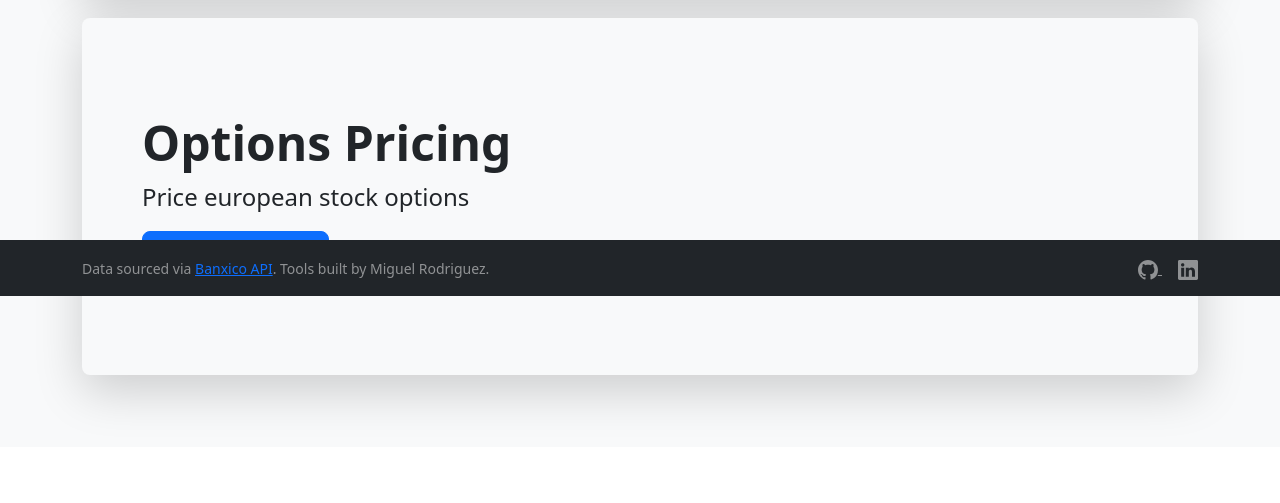
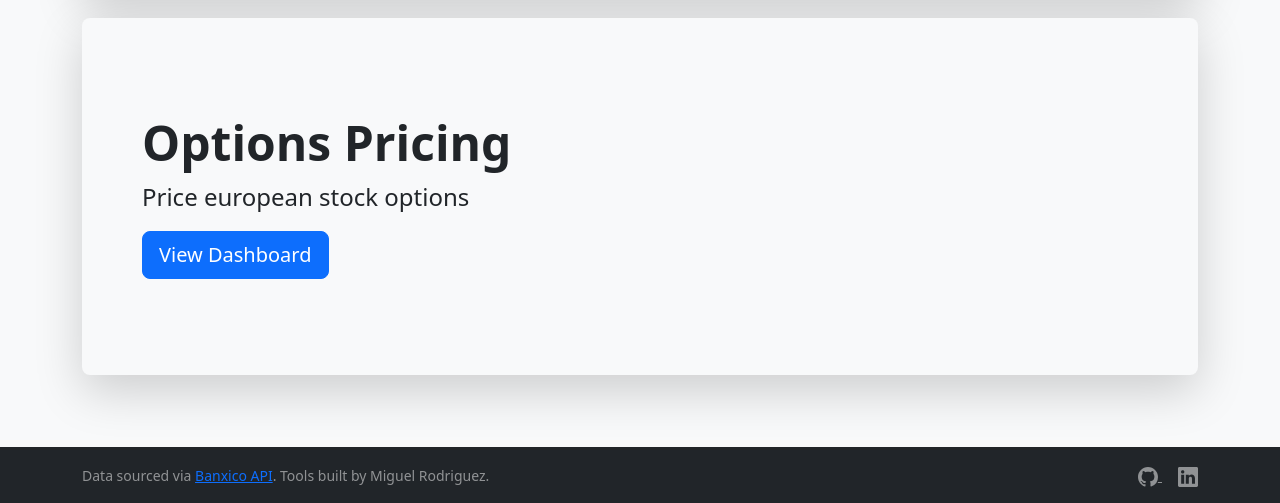
Before and after one commit to mrodrigue3425/FinanceWebsite, a Flask app: page / in a window 1280 px wide. Shown: the part 504-1007 px from the top of the page. Before the commit the page ends 921 px from the top, so only its background shows below. Run offline with Flask 3, Linux system fonts and the light colour scheme.

Commit message:
fix(dashboard): adjust base footer class so that the footer no longer overlaps the yield curve chart

```diff
--- a/templates/base.html
+++ b/templates/base.html
@@ -51,8 +51,7 @@
         {% block content %}{% endblock %}
     </main>
 
-    <!-- Fixed Footer: Uses fixed-bottom to lock the position -->
-    <footer class="bg-dark text-white text-center fixed-bottom py-3">
+    <footer class="bg-dark text-white text-center mt-auto py-3">
         <div class="container d-flex justify-content-between align-items-center">
             <!-- Attribution & Data Source -->
             <small class="text-white-50">
```
